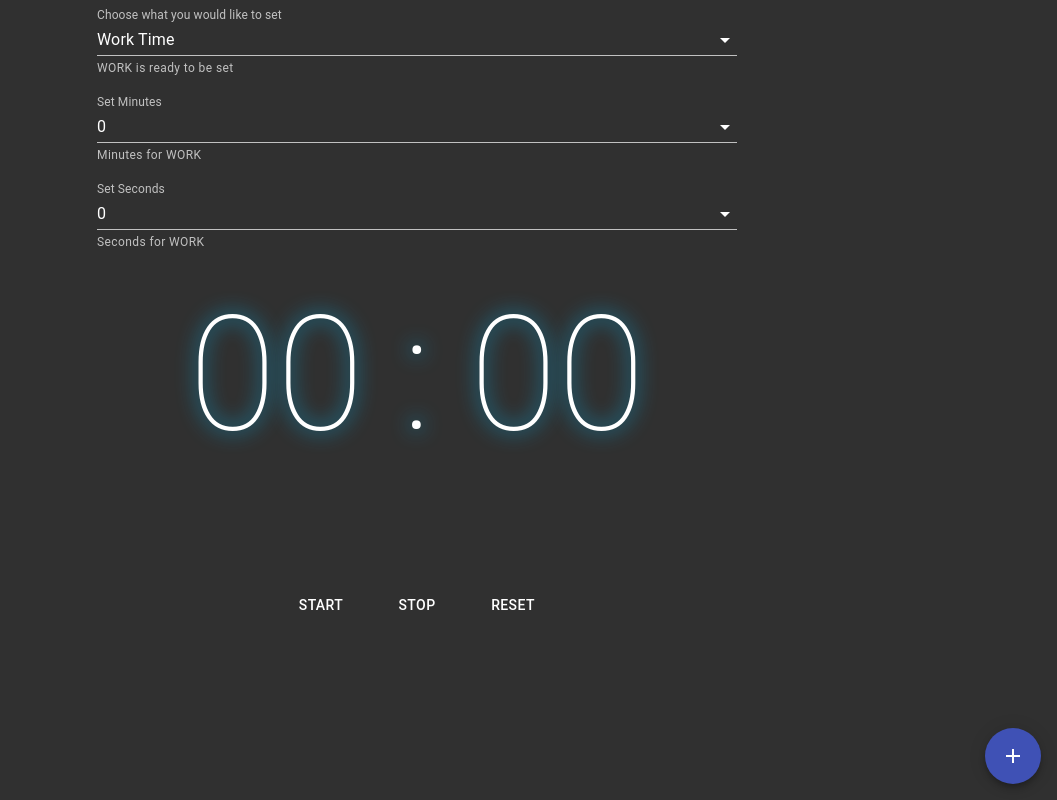
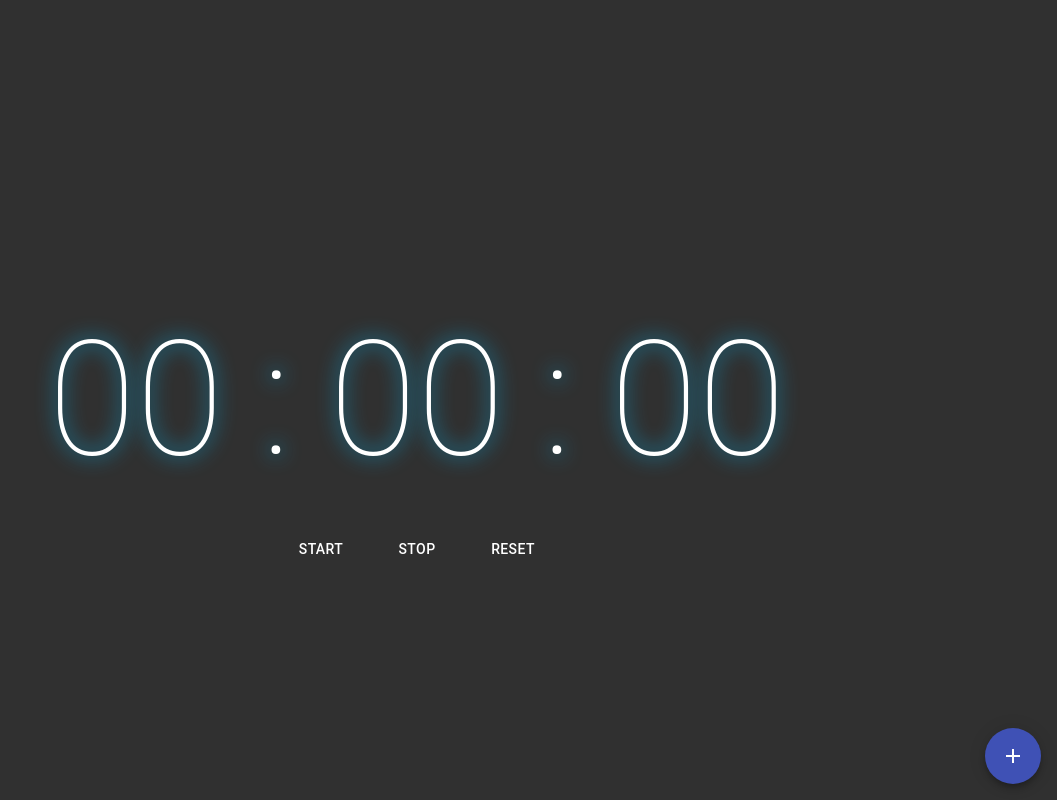
Before and after one commit to ryananthonydiaz/GYM-TIMER, a React (Create React App) app: page / in a window 1280 px wide. Shown: the whole page, without its empty margins (223-1280 px from the left). Built offline with nearby package versions, Linux system fonts and the light colour scheme.

Commit message:
app logic reintegrated

```diff
--- a/src/App.jsx
+++ b/src/App.jsx
@@ -22,7 +22,7 @@ function App() {
 
   return (
     <>
-      <Interval />
+      {timerToDisplay}
       <Menu />
     </>
   );
```
